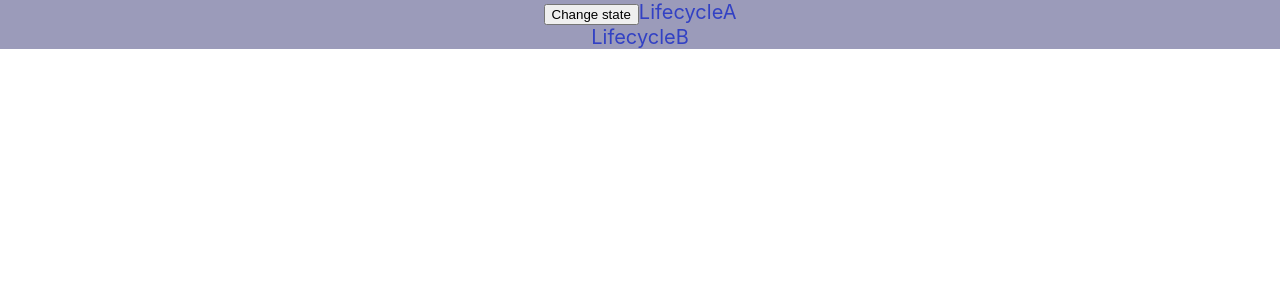
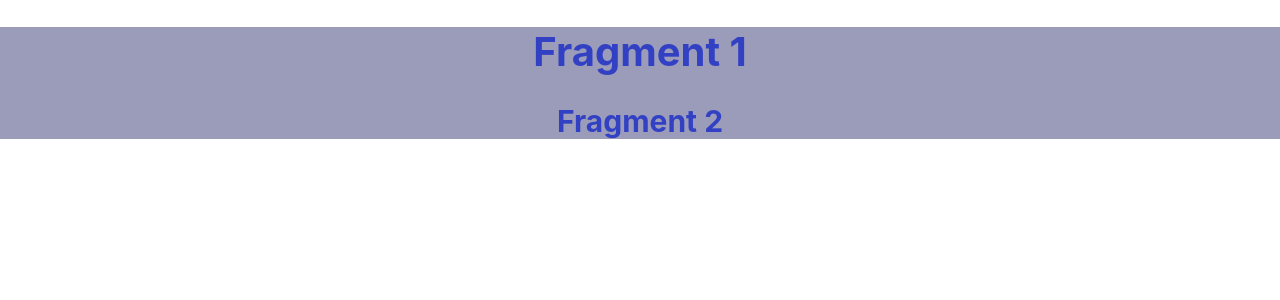
Before and after one commit to hanzalarohan123/Lupin, a React (Create React App) app: page / in a window 1280 px wide. Shown: the top 300 px of the page. Built offline with nearby package versions, Linux system fonts and the light colour scheme.

Commit message:
added fragment componets

```diff
--- a/src/App.js
+++ b/src/App.js
@@ -15,6 +15,8 @@ import StyleSheet from "./Components/StyleSheet";
 import Inine from "./Components/Inine";
 import Form from "./Components/Form";
 import LifeCycleA from "./Components/LifeCycleA";
+
+import Fragmentsss from "./Components/Fragmentsss";
 function App() {
   return (
     <div className="App">
@@ -27,9 +29,9 @@ function App() {
 
 
 
-
-      <LifeCycleA/>
-      {/*<Form />
+     <Fragmentsss/>
+      {/*<LifeCycleA/>
+      <Form />
       <Inine/>
       <StyleSheet primary={true}/>
 
--- /dev/null
+++ b/src/Components/Fragmentsss.js
@@ -0,0 +1,15 @@
+import { Fragment } from "react"
+import React from 'react'
+
+
+function Fragmentsss() {
+  return (
+    <Fragment>
+        <h1>Fragment 1</h1>
+        <h2>Fragment 2</h2>
+    </Fragment>
+
+  )
+}
+
+export default Fragmentsss
```
